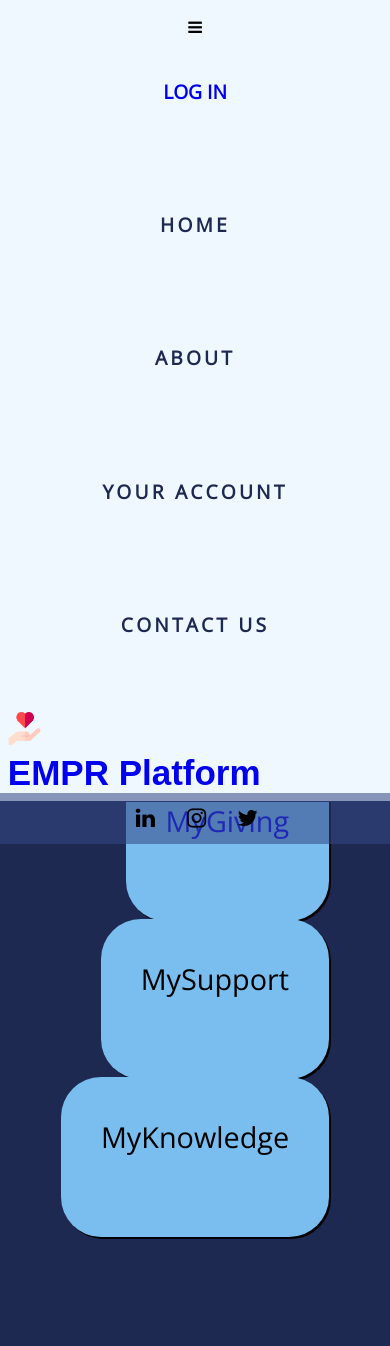
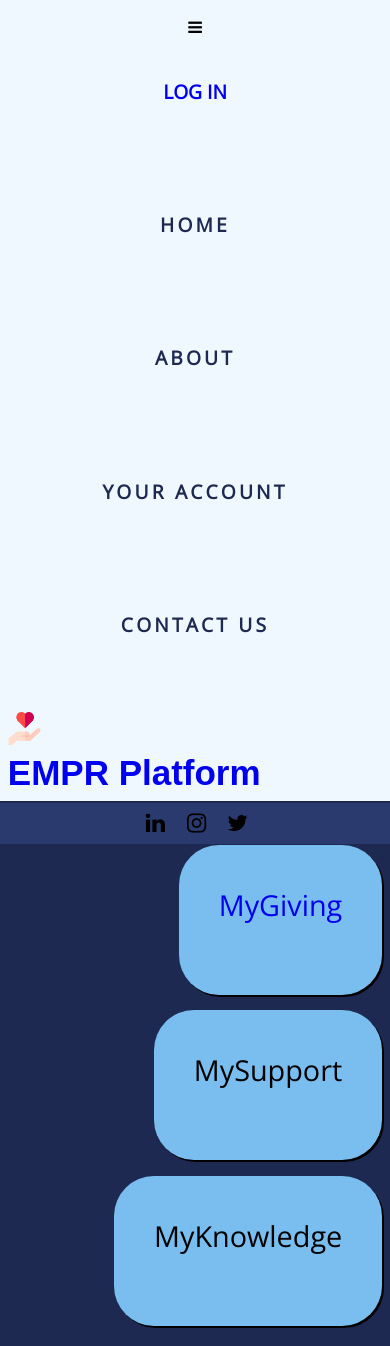
Before and after one commit to j-galkiewicz/EMPR-Platform, a React (Create React App) app: page / in a window 390 px wide. Before the commit the page ends 1289 px from the top, so only its background shows below. Built offline with nearby package versions, Linux system fonts and the light colour scheme; a web font is replaced by a local one.

Commit message:
responsive design home

```diff
--- a/src/sass/elements/_footer.scss
+++ b/src/sass/elements/_footer.scss
@@ -34,8 +34,8 @@
       }
       @include respond(phone) {
         padding: 0px;
-        margin: 13px;
-        font-size: 16px;
+        margin: 8px;
+        font-size: 10px;
         bottom: auto;
       }
       @include respond(phone-landscape) {
--- a/src/sass/elements/_home.scss
+++ b/src/sass/elements/_home.scss
@@ -5,9 +5,9 @@
     grid-template-columns: repeat(3, 5fr);
     grid-template-rows: 10% 70% 10%;
     grid:
-    'box--top'
+    'home--top'
     'home--myGiving home--mySupport home--myKnowledge'
-    'box--bottom';
+    'home--bottom';
 
     gap: 4%;
     padding: 1%;
@@ -22,11 +22,17 @@
       }
     @include respond(phone) {
         align-items: center;
-        grid-template-columns: repeat(3, 1fr);
-        grid-template-rows: 15% 50% 15%;
-        grid-gap: .4%;
-        padding: .7%;
-        margin: .4%;
+        grid-template-rows: 25% 50% 20%;
+        grid:
+        'home--top'
+        'home--myGiving'
+        'home--mySupport'
+        'home--myKnowledge'
+        'home--bottom';
+
+        grid-gap: 3%;
+        padding: 1%;
+        margin: 1%;
         }
   }
 
@@ -48,9 +54,10 @@
             height: 180px;
           }
         @include respond(phone) {
-            height: 80px;
+            height: 70px;
             margin-left: auto;
             padding: auto;
+            box-shadow: 2px 2px;
             }
         &-title {
             text-decoration: none;
@@ -63,6 +70,10 @@
         @include respond(tab-land) {
             height: 20px;
           }
+          @include respond(phone) {
+            height: 20px;
+
+            }
         }
     &--myGiving {
         grid-column: 1 / 2;
@@ -70,19 +81,19 @@
 
         @include respond(phone) {
             grid-column: 2 / 3;
-            grid-row: 1 / 1;
+            grid-row: 2 ;
             }
         }
     &--mySupport {
         grid-column: 2;
-        grid-row: 2 / 3;
+        grid-row: 3 / 3;
          }
     &--myKnowledge {
         grid-column: 3 / 3;
         grid-row: 2 / 3;
         @include respond(phone) {
             grid-column: 2 / 3;
-            grid-row: 3 / 3;
+            grid-row: 4 / 4;
 
             }
         }
@@ -97,7 +108,8 @@
             height: 20px;
         }
         @include respond(phone) {
-            height: 10px;
+            height: 60px;
+            grid-row: 5 / 5;
             }
     }
 }
```
